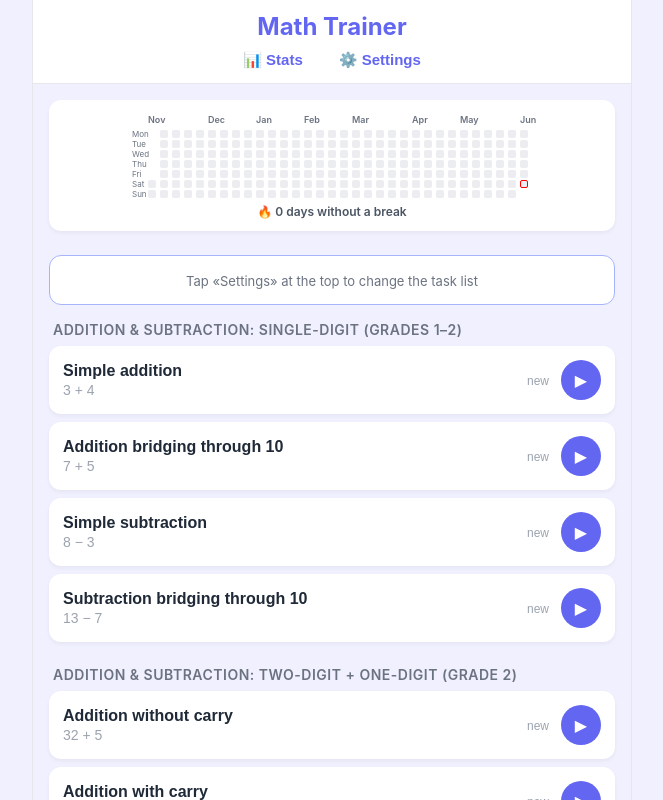
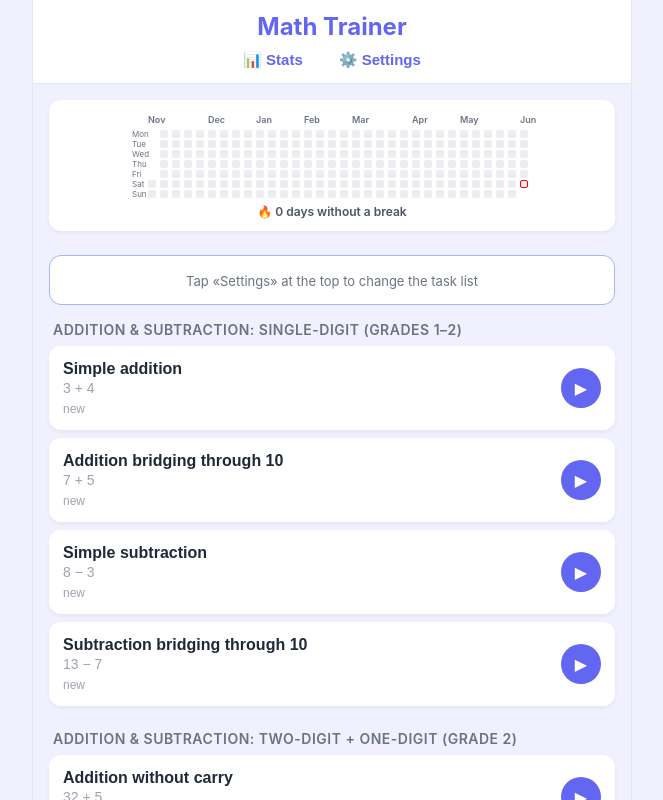
Before and after one commit to slyvkanychserhii/mathtrainer, a React (Vite) app: page /#/ in a window 1280 px wide. Shown: the whole page, without its empty margins (308-971 px from the left). Built offline with nearby package versions, Linux system fonts and the light colour scheme.

Commit message:
inline stats with colored date, center play btn

```diff
--- a/src/App.css
+++ b/src/App.css
@@ -501,7 +501,8 @@ html, body, #root {
 
 .task-card {
   display: flex;
-  align-items: center;
+  flex-direction: row;
+  align-items: stretch;
   background: #fff;
   border-radius: 12px;
   padding: 14px;
@@ -517,8 +518,14 @@ html, body, #root {
   background: #f9fafb;
 }
 
+.task-left {
+  flex: 1;
+  display: flex;
+  flex-direction: column;
+}
+
 .task-info {
-  flex: 1;
+  flex: none;
 }
 
 .task-name {
@@ -533,43 +540,29 @@ html, body, #root {
   margin-top: 2px;
 }
 
-.task-meta {
+.task-stats {
   display: flex;
-  flex-direction: column;
-  align-items: flex-end;
-  margin-right: 12px;
-}
-
-.task-count {
-  font-size: 12px;
-  color: #6b7280;
+  gap: 8px;
+  margin-top: 6px;
 }
 
 .task-best {
   font-size: 12px;
   color: #f59e0b;
   font-weight: 600;
-  margin-top: 8px;
 }
 
 .task-last {
   font-size: 11px;
-  color: #9ca3af;
-  margin-top: 6px;
-}
-
-.task-last-date {
-  font-size: 11px;
-  margin-top: 4px;
-}
-
-.task-recency {
 }
 
 .task-new {
   font-size: 12px;
   color: #9ca3af;
-  margin-top: 2px;
+}
+
+.task-recency-label {
+  font-size: 10px;
 }
 
 .play-btn {
@@ -585,6 +578,8 @@ html, body, #root {
   align-items: center;
   justify-content: center;
   flex-shrink: 0;
+  align-self: center;
+  margin-left: 12px;
 }
 
 .play-btn:active {
--- a/src/screens/TestListScreen.tsx
+++ b/src/screens/TestListScreen.tsx
@@ -265,35 +265,35 @@ export default function TestListScreen() {
                         className="task-card"
                         onClick={() => navigate(`/test/${task.id}`)}
                       >
+                        <div className="task-left">
                           <div className="task-info">
                             <div className="task-name">{t(`task.${task.id}`)}</div>
                             <div className="task-example">{task.example}</div>
                           </div>
-                        <div className="task-meta">
                           {task.id === 56 ? (
-                            <span className="task-best">
-                              ❌ {wrongCount}
-                            </span>
+                            <div className="task-stats">
+                              <span className="task-best">❌ {wrongCount}</span>
+                            </div>
                           ) : best ? (
-                            <>
+                            <div className="task-stats">
                               <span className="task-best">🏆 {Math.round(best.percent)}%{' '}
                                 {best.time < 60000
                                   ? `${Math.round(best.time / 1000)}с`
                                   : `${Math.floor(best.time / 60000)}м ${Math.round((best.time % 60000) / 1000)}с`}
                               </span>
                               {last && (
-                                <>
-                                  <span className="task-last">🎖️ {Math.round(last.percent)}%{' '}
+                                <span className="task-last" style={{ color: getPlayColor(lastDates[task.id] ?? null) }}>🎖️ {Math.round(last.percent)}%{' '}
                                   {last.time < 60000
                                     ? `${Math.round(last.time / 1000)}с`
                                     : `${Math.floor(last.time / 60000)}м ${Math.round((last.time % 60000) / 1000)}с`}
+                                  {lastDate && <> ({getRecencyLabel(lastDate)})</>}
                                 </span>
-                                  {lastDate && <span className="task-last-date"><span className="task-recency" style={{ color: getPlayColor(lastDate) }}>({getRecencyLabel(lastDate)})</span></span>}
-                                </>
                               )}
-                            </>
+                            </div>
                           ) : (
+                            <div className="task-stats">
                               <span className="task-new">{t('task.new')}</span>
+                            </div>
                           )}
                         </div>
                         <div className="play-btn" onClick={(e) => { e.stopPropagation(); navigate(`/test/${task.id}`); }} style={{ backgroundColor: getPlayColor(lastDates[task.id] ?? null) }}>▶</div>
```
Lines whose indentation alone changed are shown as unchanged.
